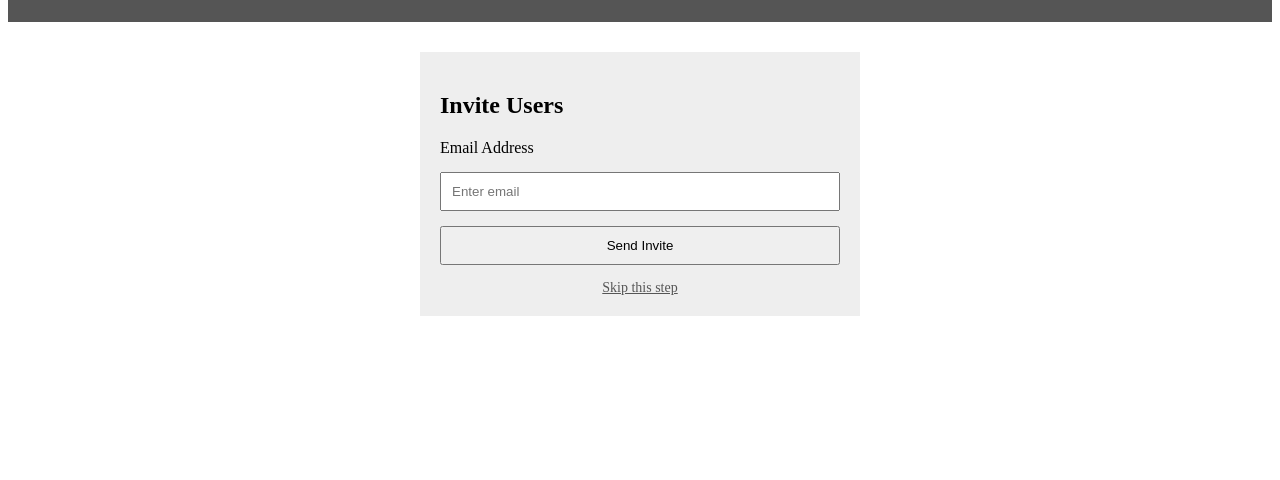
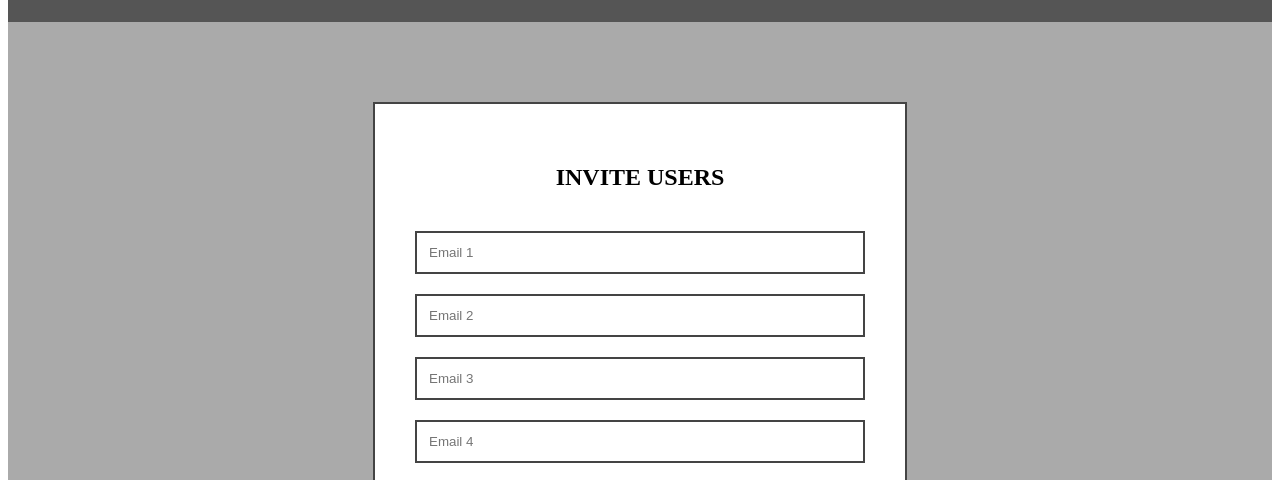
Before and after one commit to bcroman/Grid-Layout-Challenge, a plain HTML site: page index.html in a window 1280 px wide. Shown: the part 432-912 px from the top of the page. Before the commit the page ends 800 px from the top, so only its background shows below. Drawn offline with Linux system fonts and the light colour scheme.

Commit message:
Fix: Invitte Form
add the missing the elements of the 3 other inputs and the dark grey background

```diff
--- a/index.html
+++ b/index.html
@@ -38,17 +38,25 @@
     </nav>
 
     <!-- UYser Invite Form -->
-    <section class="invite-form">
-        <h2>Invite Users</h2>
+    <section class="invite-section">
+        <div class="invite-form">
+            <h2>INVITE USERS</h2>
 
-        <form>
-            <label for="email">Email Address</label>
-            <input type="email" id="email" placeholder="Enter email">
+            <form>
+                <input type="email" placeholder="Email 1">
+                <input type="email" placeholder="Email 2">
+                <input type="email" placeholder="Email 3">
+                <input type="email" placeholder="Email 4">
 
-            <button type="submit">Send Invite</button>
-            <a href="#" class="skip-link">Skip this step</a>
-        </form>
+                <button type="submit">SEND INVITES!</button>
+
+                <a href="#" class="skip-link">
+                    SKIP THIS STEP
+                </a>
+            </form>
+        </div>
     </section>
+
 
 </body>
 
--- a/styles.css
+++ b/styles.css
@@ -98,26 +98,36 @@
 }
 
 /* User Invite Form */
+.invite-section {
+  background-color: #aaa;
+  padding: 80px 20px;
+}
+
 .invite-form {
-  max-width: 400px;
-  margin: 30px auto;
-  padding: 20px;
-  background-color: #eee;
+  display: grid;
+  gap: 20px;
+  max-width: 450px;
+  margin: auto;
+  padding: 40px;
+  background-color: white;
+  border: 2px solid #444;
+  text-align: center;
 }
 
 .invite-form form {
   display: grid;
-  gap: 15px;
+  gap: 20px;
 }
 
-.invite-form input,
-.invite-form button {
-  padding: 10px;
+.invite-form input {
+  padding: 12px;
+  border: 2px solid #444;
 }
 
-.skip-link {
-  text-align: center;
-  color: #555;
-  font-size: 14px;
-  text-decoration: underline;
+.invite-form button {
+  padding: 12px;
+  background-color: #888;
+  color: white;
+  border: 2px solid #444;
+  cursor: pointer;
 }
```
